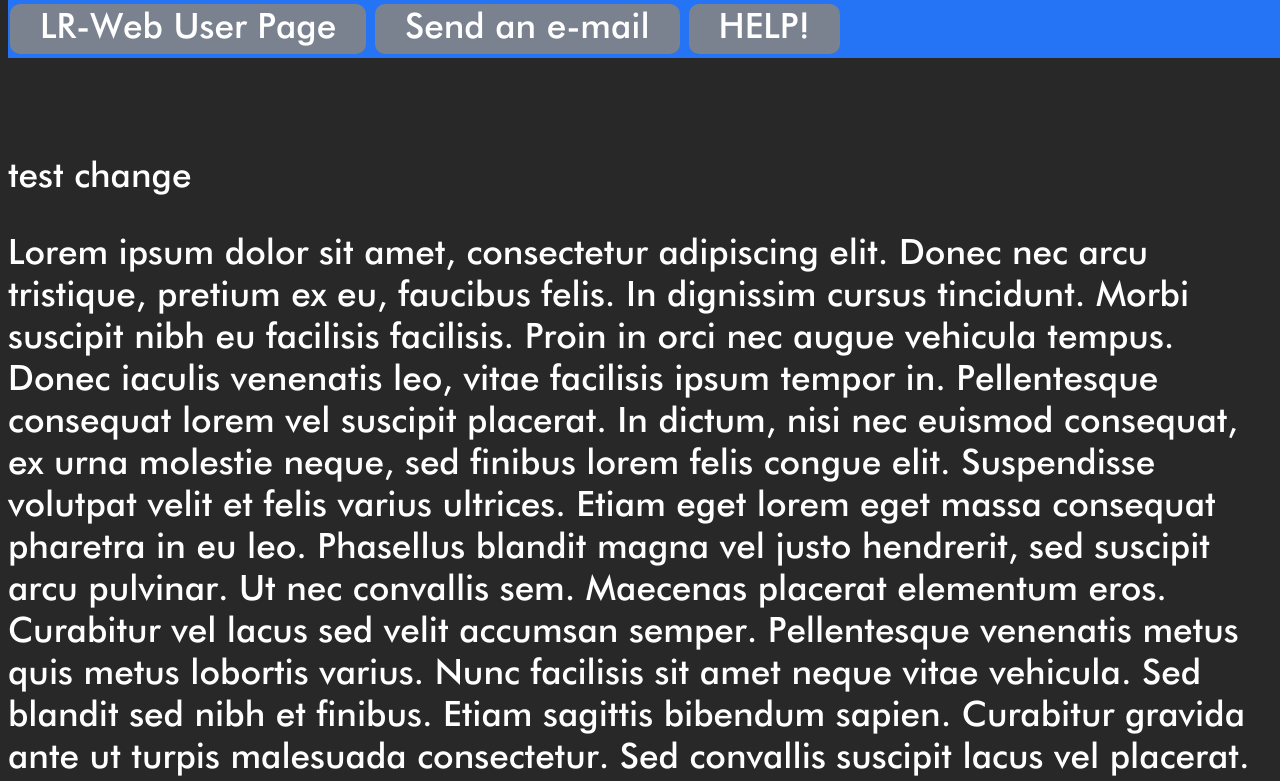
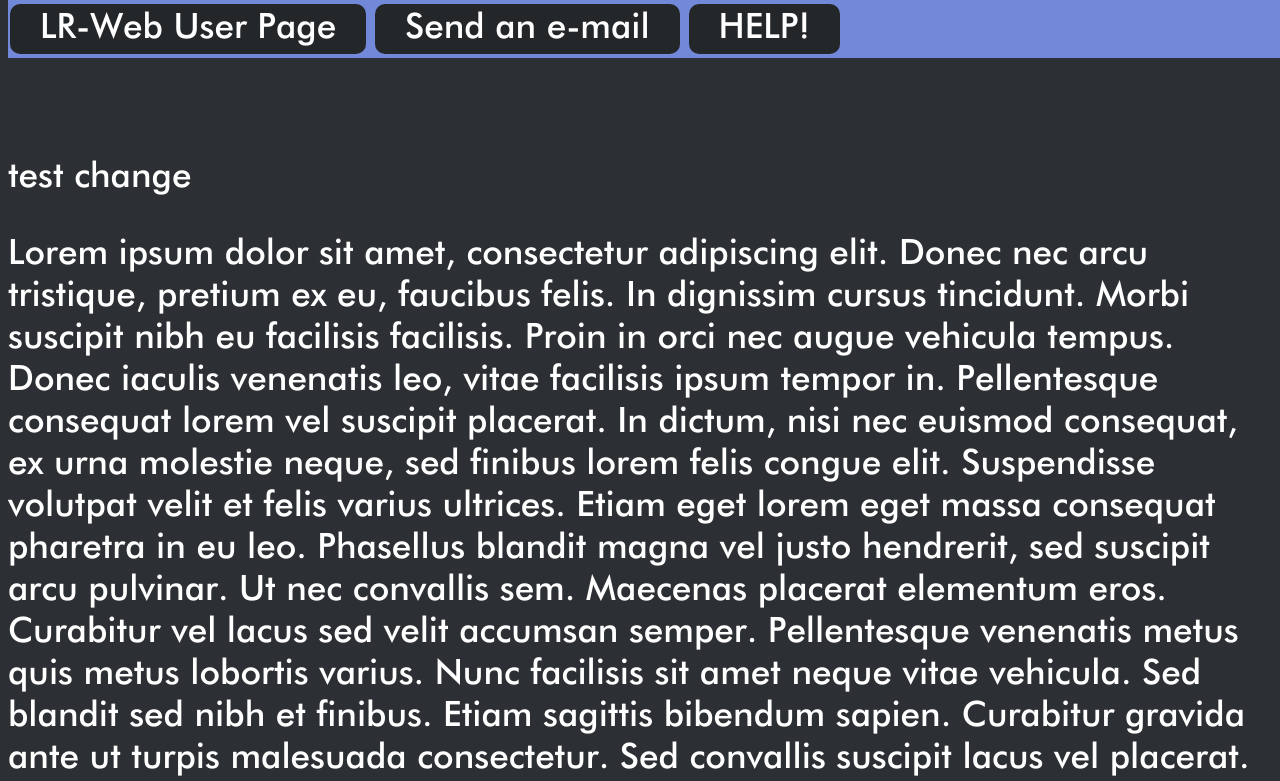
Before and after one commit to 3tch-a-sketch/LR-Web, a plain HTML site: page client/index.html in a window 1280 px wide. Shown: the top 781 px of the page. Drawn offline with Linux system fonts and the light colour scheme.

Commit message:
discord colours

```diff
--- a/client/theme.css
+++ b/client/theme.css
@@ -17,14 +17,14 @@ p {
 }
 
 body{
-  background-color: #292828;
+  background-color: #2C2F33;
   font-family: futura;
 }
 
 .floating-menu {
-  background-color: #2574f5;
+  background-color: #7289DA;
   line-height: 20px;
-  padding:50px, 50px;
+  padding:100px, 100px;
   width: 100%;
   top: 0px;
   position: fixed;
@@ -56,7 +56,7 @@ a:link, a:visited {
 }
 
 .buttonw3 {
-  background-color: #7b828f;
+  background-color: #23272A;
   border: none;
   color: white;
   padding: 350px, 200px;
```
